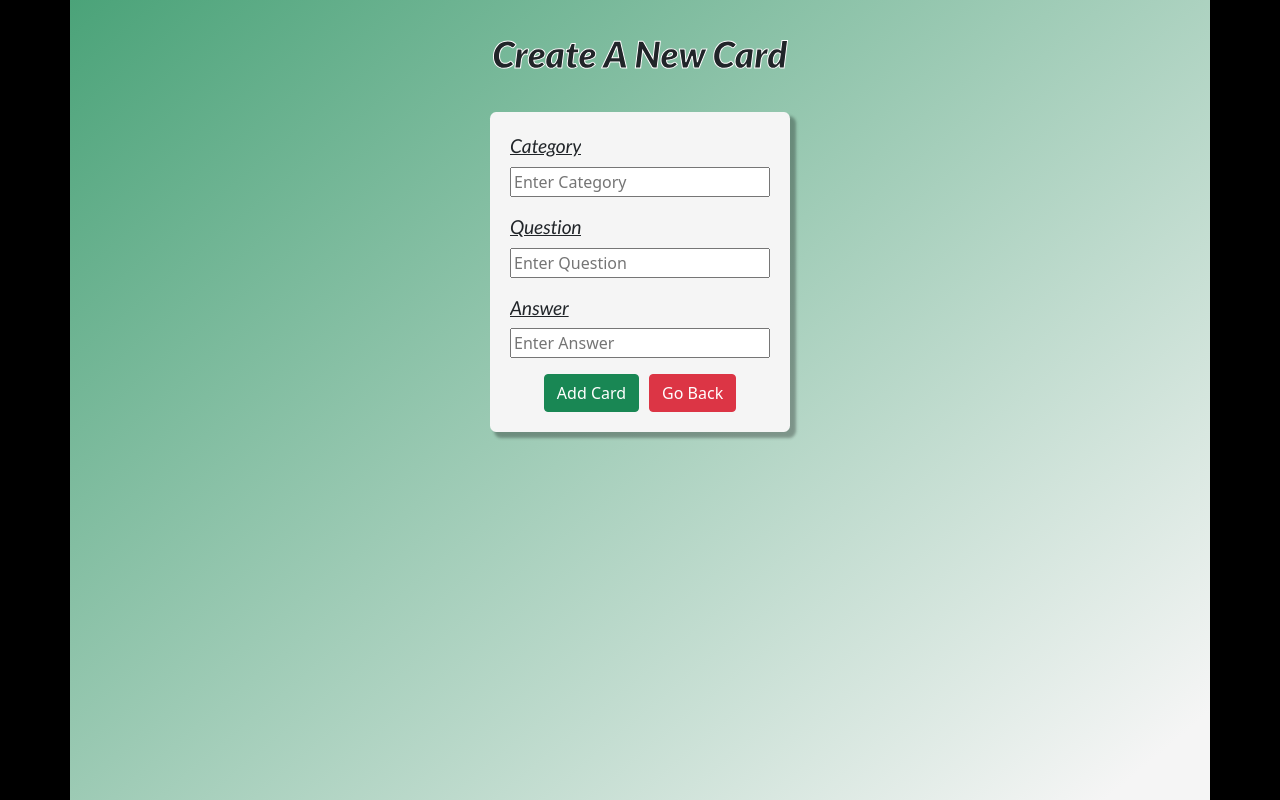
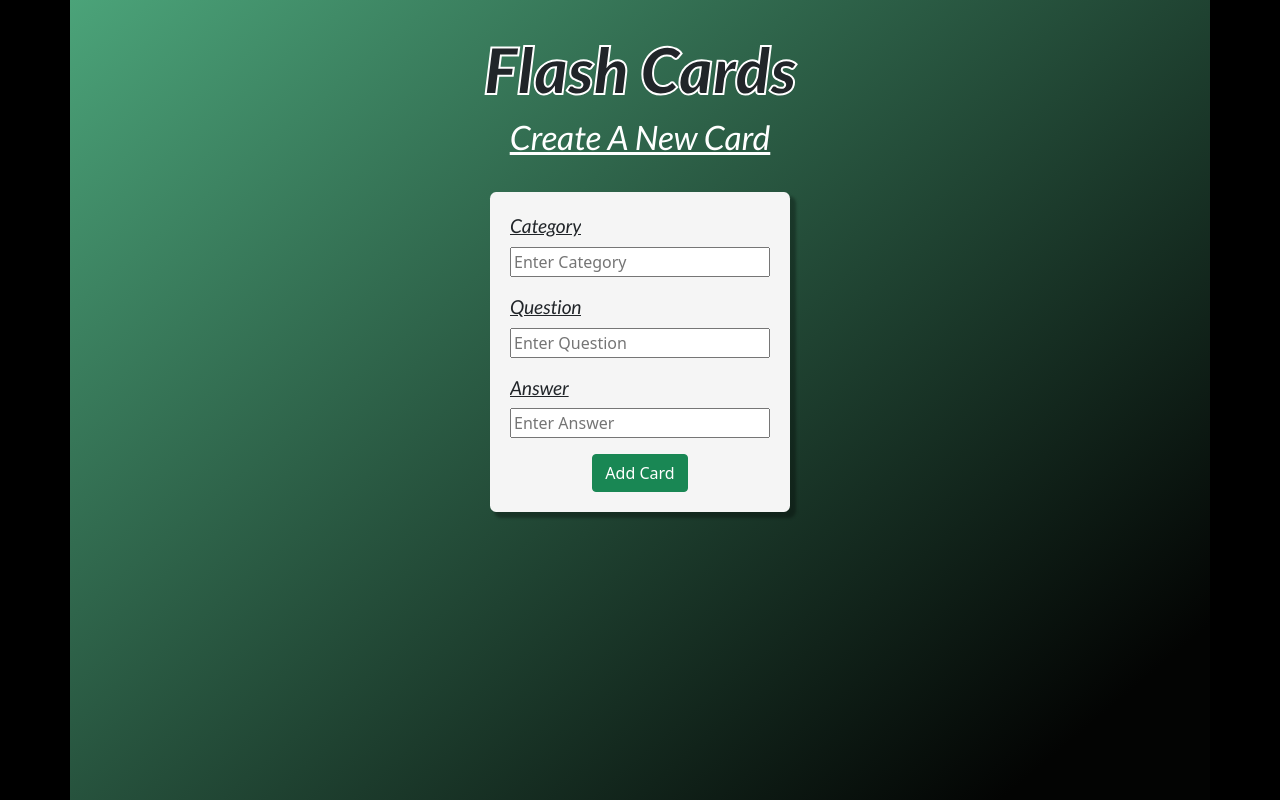
Before and after one commit to cybergoose13/flashcards, a Django app: page /new in a window 1280 px wide. Run offline with Django 3.2, Linux system fonts and the light colour scheme.

Commit message:
fix theme

```diff
--- a/flashcard_app/static/css/categories.css
+++ b/flashcard_app/static/css/categories.css
@@ -1,8 +1,8 @@
 @import url("https://fonts.googleapis.com/css2?family=Lato:ital,wght@1,300;1,400;1,900&display=swap");
-
 html body {
   margin: 0 auto;
   padding: 0;
+  background: black;
 }
 
 .container {
@@ -10,7 +10,7 @@ html body {
   width: 100vw;
   height: 100vh;
   background: smokewhite;
-  background: linear-gradient(320deg, whitesmoke 5%, #4ba379 100%);
+  background: linear-gradient(320deg, #030403 10%, #4ba379 100%);
 }
 
 .header {
@@ -21,6 +21,8 @@ html body {
 
 .header > h1:not(#title) {
   font-family: "Lato", "sans-serif";
+  color: whitesmoke;
+  text-decoration: underline;
   font-size: 2.1em;
 }
 
--- a/flashcard_app/static/css/newCard.css
+++ b/flashcard_app/static/css/newCard.css
@@ -33,11 +33,10 @@ input[type=text] {
 
 .container {
   display: grid;
-  grid-auto-rows: 10% 90%;
+  grid-auto-rows: 20% 80%;
   height: 100vh;
   width: 100vw;
-  background: #ffffff;
-  background: linear-gradient(320deg, whitesmoke 5%, #4ba379 100%);
+  background: linear-gradient(320deg, #030403 10%, #4ba379 100%);
 }
 
 .header {
@@ -45,14 +44,19 @@ input[type=text] {
   width: 100%;
   height: 100%;
   text-align: center;
+  font-family: Lato, sans-serif;
 }
 
-.header > h1 {
-  font-family: Lato, sans-serif;
+.header > #title {
   font-weight: 900;
-  font-size: 2.3em;
-  -webkit-text-stroke-color: white;
-  -webkit-text-stroke-width: 1px;
+  font-size: 4em;
+  -webkit-text-stroke: white 2px;
+}
+
+.header > #sub {
+  font-size: 2.1em;
+  color: white;
+  text-decoration: underline;
 }
 
 .button-box {
--- /dev/null
+++ b/flashcard_app/static/js/title.js
@@ -0,0 +1,3 @@
+$(document).on('click', '#title', function (params) {
+    window.location.replace('/')
+})
--- a/flashcard_app/static/sass/categories.sass
+++ b/flashcard_app/static/sass/categories.sass
@@ -6,6 +6,7 @@
 html body
     margin: 0 auto
     padding: 0
+    background: rgb(0, 0, 0)
 
 // h1
 //     height: 25%
@@ -15,7 +16,8 @@ html body
     width: 100vw
     height: 100vh
     background: smokewhite
-    background: linear-gradient(320deg, rgba(whitesmoke, 1) 5%, rgba(75,163,121,1) 100%)
+    background: linear-gradient(320deg, rgba(3,4,3,1) 10%, rgba(75,163,121,1) 100%)
+    // background: linear-gradient(320deg, rgba(whitesmoke, 1) 5%, rgba(75,163,121,1) 100%)
 
 .header
     margin: 0 auto
@@ -24,6 +26,8 @@ html body
 
 .header > h1:not(#title)
     font-family: 'Lato', 'sans-serif'
+    color: whitesmoke
+    text-decoration: underline
     font-size: 2.1em
 
 .cat-container
--- a/flashcard_app/static/sass/newCard.sass
+++ b/flashcard_app/static/sass/newCard.sass
@@ -36,11 +36,12 @@ input[type="text"]
 
 .container
     display: grid
-    grid-auto-rows: 10% 90%
+    grid-auto-rows: 20% 80%
     height: 100vh
     width: 100vw
-    background: #ffffff
-    background: linear-gradient(320deg, rgba(whitesmoke, 1) 5%, rgba(75,163,121,1) 100%)
+    // background: #ffffff
+    background: linear-gradient(320deg, rgba(3,4,3,1) 10%, rgba(75,163,121,1) 100%)
+    // background: linear-gradient(320deg, rgba(whitesmoke, 1) 5%, rgba(75,163,121,1) 100%)
 
 
 .header
@@ -48,14 +49,17 @@ input[type="text"]
     width: 100%
     height: 100%
     text-align: center
+    font-family: Lato, sans-serif
 
+.header > #title
+    font-weight: 900
+    font-size: 4em
+    -webkit-text-stroke: white 2px
 
-.header > h1
-    font-family: Lato, sans-serif
-    font-weight: 900
-    font-size: 2.3em
-    -webkit-text-stroke-color: white
-    -webkit-text-stroke-width: 1px
+.header > #sub
+    font-size: 2.1em
+    color: white
+    text-decoration: underline
 
 
 .button-box
--- a/flashcard_app/templates/newCard.html
+++ b/flashcard_app/templates/newCard.html
@@ -5,13 +5,16 @@
     <meta name="viewport" content="width=device-width, initial-scale=1.0">
     <title>New Card</title>
     <link href="https://cdn.jsdelivr.net/npm/bootstrap@5.0.0-beta1/dist/css/bootstrap.min.css" rel="stylesheet" integrity="sha384-giJF6kkoqNQ00vy+HMDP7azOuL0xtbfIcaT9wjKHr8RbDVddVHyTfAAsrekwKmP1" crossorigin="anonymous">
+    <script src="https://ajax.googleapis.com/ajax/libs/jquery/3.5.1/jquery.min.js"></script>
     {% load static %}
     <link rel="stylesheet" href="{% static 'css/newCard.css' %}">
+    <script type="text/javascript" src="{% static 'js/title.js' %}"></script>
 </head>
 <body>
     <div class="container">
         <div class="header">
-            <h1>Create A New Card</h1>
+            <h1 id="title">Flash Cards</h1>
+            <h1 id="sub">Create A New Card</h1>
         </div>
         <div>
             <form action="addcard" method="post">
@@ -46,9 +49,6 @@
 
                 <div class="button-box">
                     <input class="btn btn-success" type="submit" value="Add Card">
-                    <a href="/">
-                        <button class="btn btn-danger" type="button">Go Back</button>
-                    </a>
                 </div>
             </form>
         </div>
```
Also changed, not shown: flashcard_app/static/css/card.css (+12 -11 lines), flashcard_app/static/sass/card.sass (+13 -17 lines), 3 other files.
